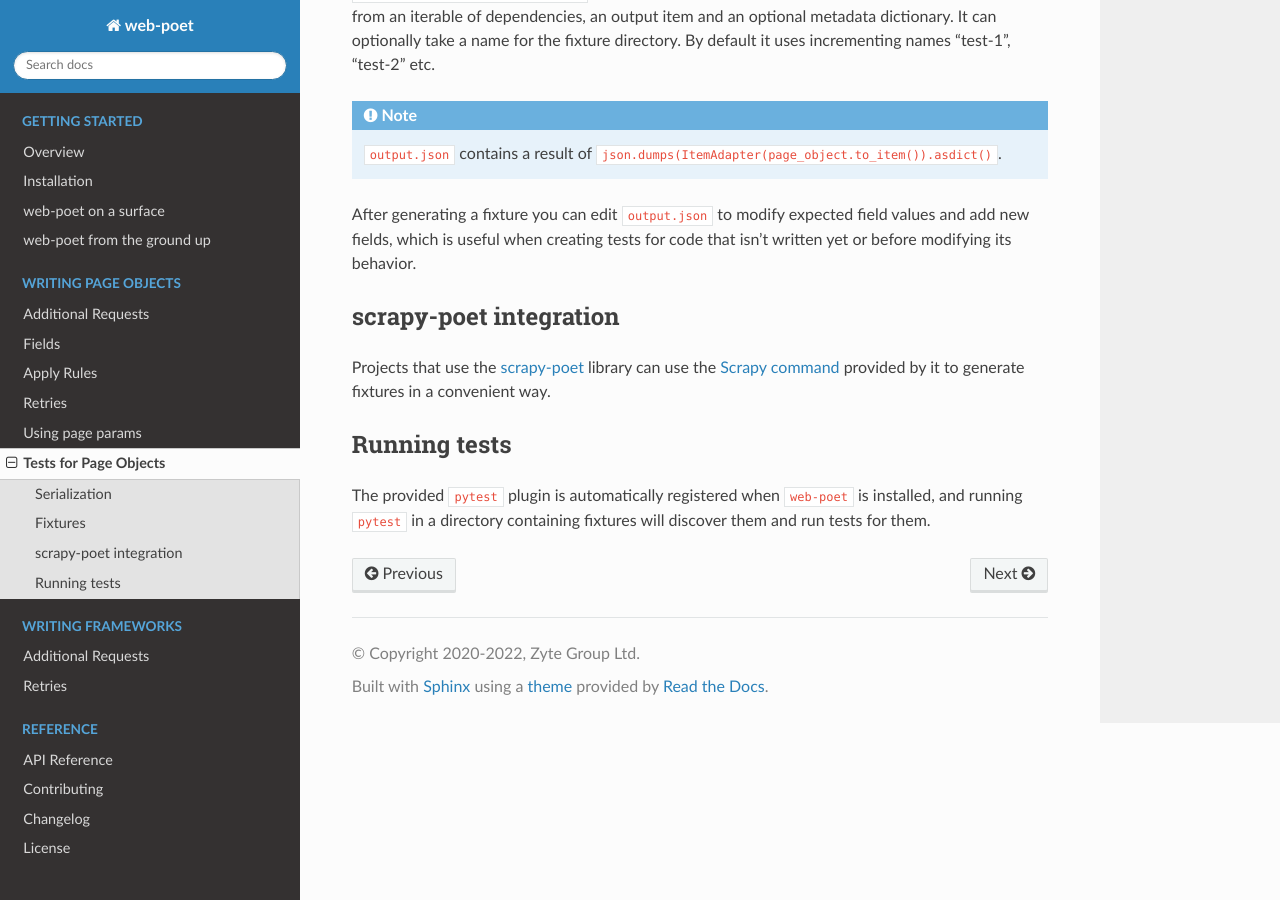
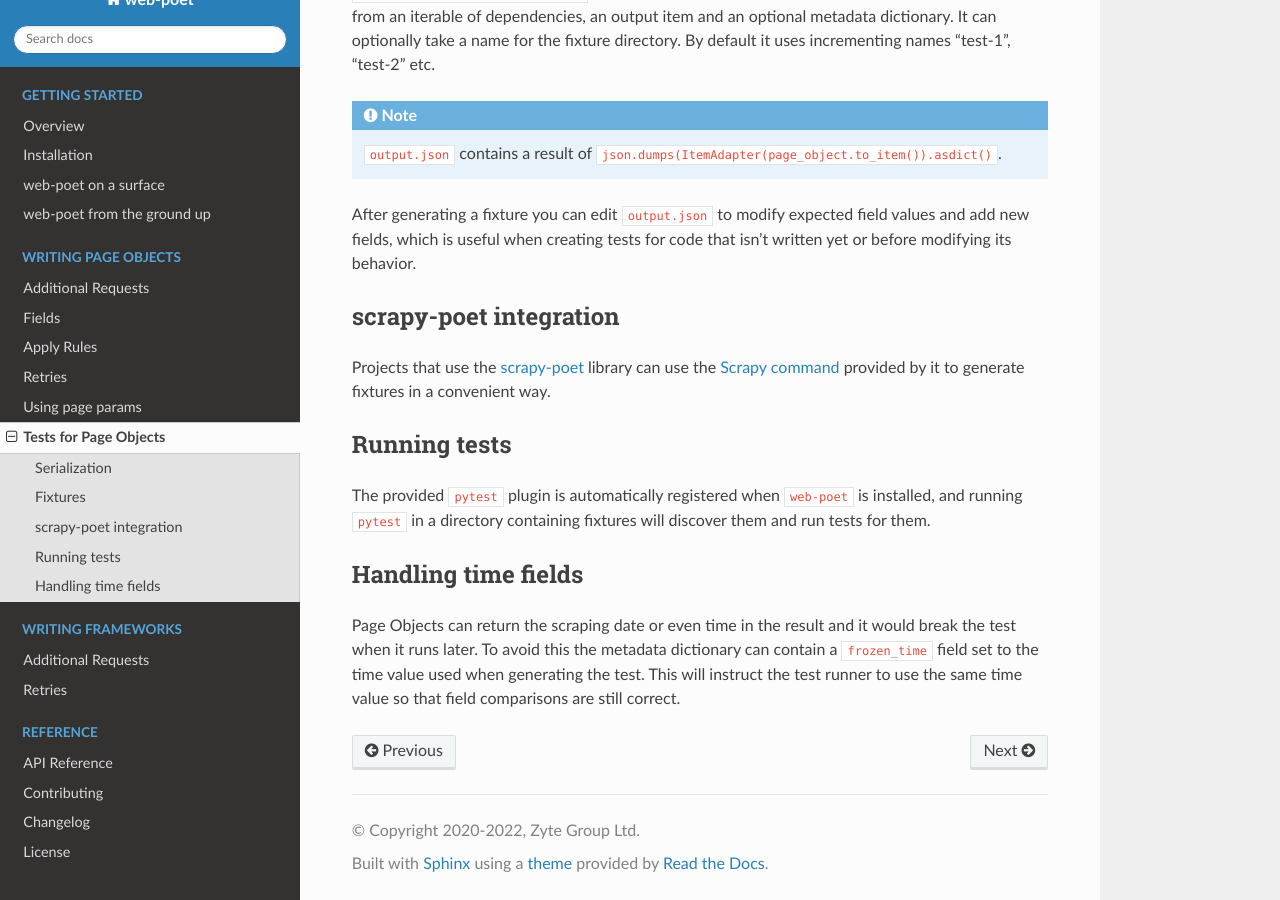
Before and after one commit to scrapinghub/web-poet, a Sphinx documentation site: the page built from docs/page-objects/testing.rst, in a window 1280 px wide and 900 px high, scrolled down 1445 px. Built offline with Sphinx 7.4.7 and the Read the Docs theme 2.0.0, drawn with Linux system fonts in a browser that asks for light colours.

Commit message:
Document frozen_time.

```diff
--- a/docs/page-objects/testing.rst
+++ b/docs/page-objects/testing.rst
@@ -91,10 +91,20 @@ provided by it to generate fixtures in a convenient way.
 .. _scrapy-poet: https://github.com/scrapinghub/scrapy-poet
 .. _Scrapy command: <insert doc link>
 
-
 Running tests
 =============
 
 The provided ``pytest`` plugin is automatically registered when ``web-poet`` is
 installed, and running ``pytest`` in a directory containing fixtures will
 discover them and run tests for them.
+
+.. _web-poet-testing-frozen_time:
+
+Handling time fields
+====================
+
+Page Objects can return the scraping date or even time in the result and it
+would break the test when it runs later. To avoid this the metadata dictionary
+can contain a ``frozen_time`` field set to the time value used when generating
+the test. This will instruct the test runner to use the same time value so
+that field comparisons are still correct.
```
